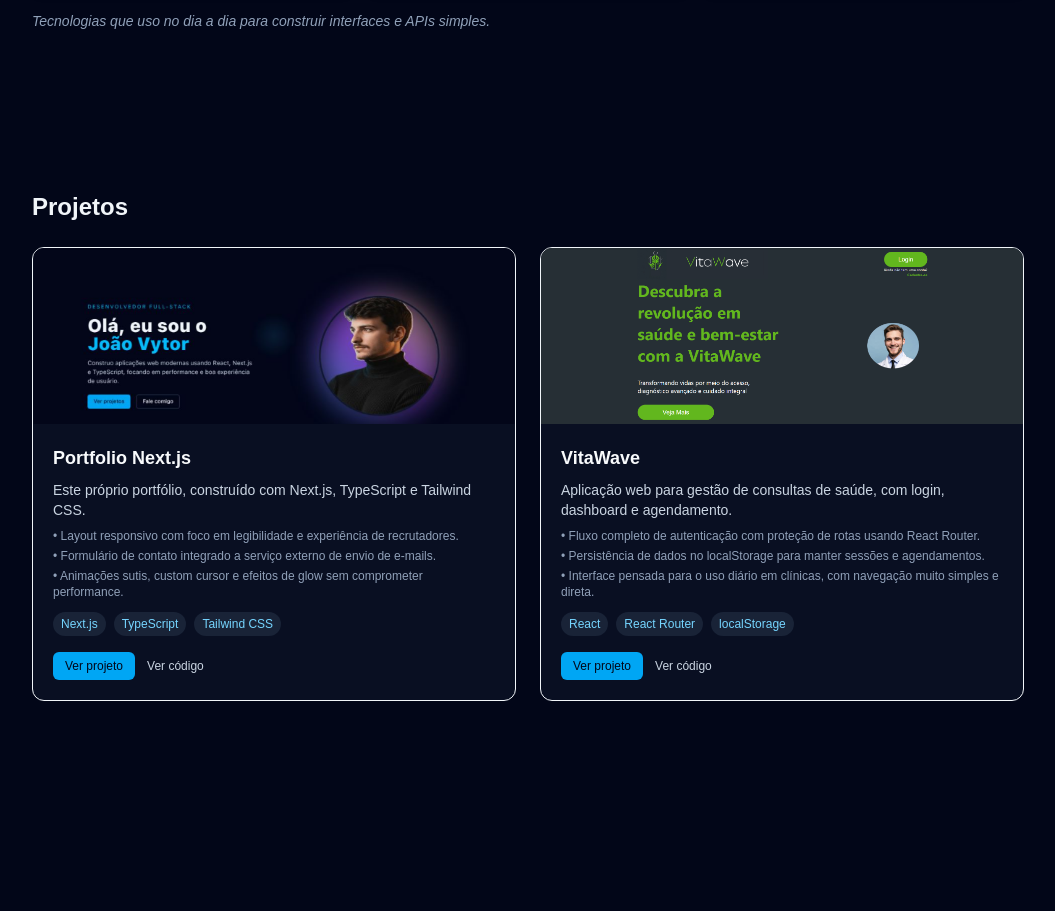
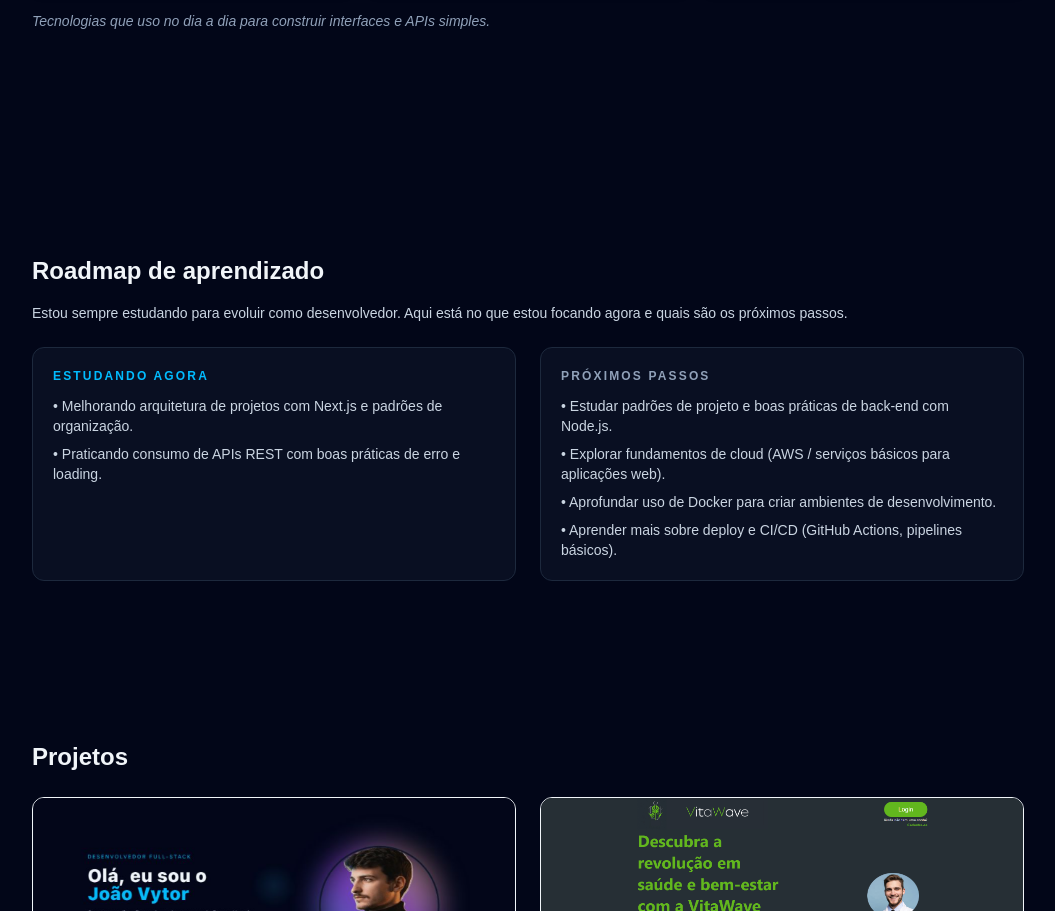
Before and after one commit to ManzanoW/my-portfolio, a Next.js app: page / in a window 1280 px wide. Shown: the part 1504-2415 px from the top of the page, without its empty margins (112-1167 px from the left). Built offline with nearby package versions, Linux system fonts and the light colour scheme.

Commit message:
feat: added LearningRoadmap section

```diff
--- a/app/footer/Footer.tsx
+++ b/app/footer/Footer.tsx
@@ -8,7 +8,7 @@ const footerLinks = [
     },
     {
         label: 'LinkedIn',
-        href: 'https://www.linkedin.com/in/joaovytormanzano',
+        href: 'https://www.linkedin.com/in/joao-vytor',
         icon: FaLinkedin,
     },
     {
--- /dev/null
+++ b/app/learningRoadmap/LearningRoadmap.tsx
@@ -0,0 +1,50 @@
+const learningNow = [
+    'Melhorando arquitetura de projetos com Next.js e padrões de organização.',
+    'Praticando consumo de APIs REST com boas práticas de erro e loading.',
+]
+
+const nextSteps = [
+    'Estudar padrões de projeto e boas práticas de back-end com Node.js.',
+    'Explorar fundamentos de cloud (AWS / serviços básicos para aplicações web).',
+    'Aprofundar uso de Docker para criar ambientes de desenvolvimento.',
+    'Aprender mais sobre deploy e CI/CD (GitHub Actions, pipelines básicos).',
+]
+
+export function LearningRoadmap() {
+    return (
+        <section className='mt-16'>
+            <h2 className='mb-4 text-2xl font-semibold'>
+                Roadmap de aprendizado
+            </h2>
+
+            <p className='mb-6 text-sm text-slate-300'>
+                Estou sempre estudando para evoluir como desenvolvedor. Aqui
+                está no que estou focando agora e quais são os próximos passos.
+            </p>
+
+            <div className='grid gap-6 md:grid-cols-2'>
+                <div className='rounded-xl border border-slate-800 bg-slate-900/60 p-4 transition-shadow duration-300 hover:shadow-lg hover:shadow-sky-500/50 sm:p-5'>
+                    <h3 className='mb-3 text-xs font-semibold tracking-[0.18em] text-sky-400 uppercase'>
+                        Estudando agora
+                    </h3>
+                    <ul className='space-y-2 text-sm text-slate-300'>
+                        {learningNow.map((item) => (
+                            <li key={item}>• {item}</li>
+                        ))}
+                    </ul>
+                </div>
+
+                <div className='rounded-xl border border-slate-800 bg-slate-900/60 p-4 transition-shadow duration-300 hover:shadow-lg hover:shadow-sky-500/50 sm:p-5'>
+                    <h3 className='mb-3 text-xs font-semibold tracking-[0.18em] text-slate-400 uppercase'>
+                        Próximos passos
+                    </h3>
+                    <ul className='space-y-2 text-sm text-slate-300'>
+                        {nextSteps.map((item) => (
+                            <li key={item}>• {item}</li>
+                        ))}
+                    </ul>
+                </div>
+            </div>
+        </section>
+    )
+}
--- a/app/page.tsx
+++ b/app/page.tsx
@@ -10,6 +10,7 @@ import { Education } from './education/Education'
 import { DownloadCVButton } from './downloadCVButton/DownloadCVButton'
 import { Experience } from './experience/Experience'
 import { Footer } from './footer/Footer'
+import { LearningRoadmap } from './learningRoadmap/LearningRoadmap'
 
 export default function Home() {
     return (
@@ -25,6 +26,9 @@ export default function Home() {
                 </section>
                 <section id='skills' className='py-20'>
                     <Skills />
+                </section>
+                <section id='learning-roadmap' className='py-20'>
+                    <LearningRoadmap />
                 </section>
                 <section id='projects' className='py-20'>
                     <Projects />
```
